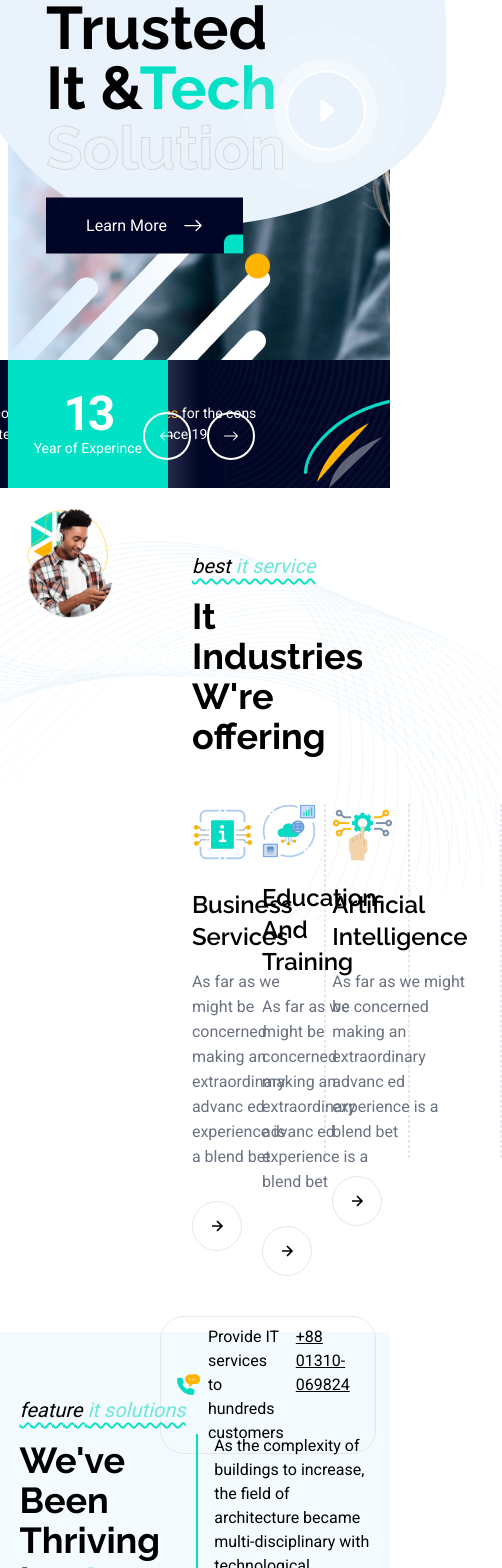
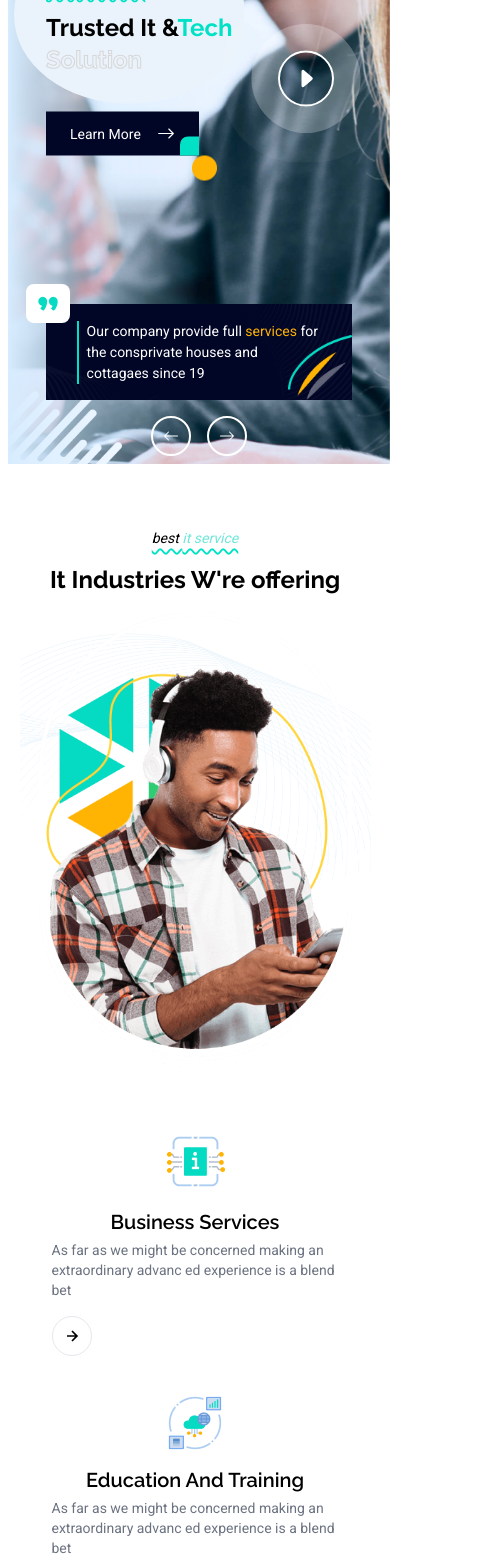
Before and after one commit to VikashMaurya10/Technix, a React (Vite) app: page / in a window 390 px wide. Shown: the part 380-1948 px from the top of the page, 502 px wide, since content can reach past the window. Built offline with nearby package versions, Linux system fonts and the light colour scheme.

Commit message:
make responsive

```diff
--- a/src/components/Home/About.jsx
+++ b/src/components/Home/About.jsx
@@ -8,8 +8,8 @@ import icon2 from "../../assets/about/icon-2.png";
 import icon3 from "../../assets/about/icon-3.png";
 import callicon from "../../assets/icon/call.svg";
 import bgpattern from "../../assets/about/shape-1.png";
+import { NavLink } from "react-router-dom";
 
-const About = () => {
 const data = [
   {
     img: icon1,
@@ -27,49 +27,58 @@ const About = () => {
     para: "As far as we might be concerned making an extraordinary advanc ed experience is a blend bet",
   },
 ];
-
+const About = () => {
   return (
-    <section className=" h-screen flex font-robo ">
-      <div className="absolute z-[-1]  w-[500px]">
-        <img src={bgpattern} alt="loading..." />
+    <section className="min-h-screen font-robo py-16">
+      <div className="xl:hidden block w-full text-center">
+        <h2 className="sm:text-xl text-sm px-8  wavyUnderline italic">best  <span className="text-[#6ee6d9]">it service </span>
+        </h2>
+        <h1 className="lg:text-4xl md:text-3xl text-2xl mt-4 font-bold px-8 font-rele">
+          It Industries W're offering
+        </h1>
       </div>
-      <div className="w-[90%] m-auto gap-10  flex">
-        <div>
-          <img className="" src={img1} alt="loading.." />
+      <div className="w-[90%] m-auto xl:gap-10 flex xl:flex-row flex-col">
+        <div className={`xl:w-[40%] sm:w-[50%] mx-auto bg-[url(/src/assets/about/shape-1.png)] bg-contain bg-no-repeat xl:bg-[0_4rem] bg-right-top`}>
+          <img className="w-full h-full object-contain" src={img1} alt="loading.." />
         </div>
-        <div className="w-[60%]  py-16">
-          <h1 className="text-xl px-8  wavyUnderline italic  ">best  <span className="text-[#6ee6d9]">it service </span>  </h1>
-          <h2 className="text-4xl mt-4 font-bold px-8 font-rele">
+        <div className="xl:w-[60%] w-full xl:py-16">
+          <div className="xl:block hidden">
+            <h2 className="text-xl px-8  wavyUnderline italic">best  <span className="text-[#6ee6d9]">it service </span>
+            </h2>
+            <h1 className="text-4xl mt-4 font-bold px-8 font-rele">
               It Industries W're offering
-          </h2>
-          <div className="grid grid-cols-3  mt-12 ">
+            </h1>
+          </div>
+          <div className="grid md:grid-cols-3 md:gap-0 gap-10 sm:grid-cols-2 grid-cols-1 mt-12 ">
             {data.map((val, i) => {
               return (
                 <div key={i} className="flex group ">
-                  <div className=" px-8" >
+                  <div className="px-8" >
                     <img
-                      className="group-hover:scale-x-[-1] transition-all duration-500"
+                      className="group-hover:scale-x-[-1] transition-all duration-500 max-[640px]:block max-[640px]:mx-auto"
                       src={val.img}
                       alt="loading"
                     />
-                    <h3 className="text-2xl font-semibold font-rele  mt-6">{val.heading}</h3>
-                    <p className="mt-4 leading-[25px] text-gray-500">
+                    <h3 className="md:text-2xl text-xl font-semibold font-rele md:mt-6 max-sm:text-center mt-4">{val.heading}</h3>
+                    <p className="md:mt-4 mt-1 md:text-base text-sm md:leading-[25px] text-gray-500">
                       {val.para}
                     </p>
 
-                    <button className=" mt-8 w-[50px] h-[50px] flex border rounded-full">
+                    <button className="md:mt-8 mt-4 md:w-[50px] md:h-[50px] w-10 aspect-square flex border rounded-full">
                       <BiRightArrowAlt className="m-auto text-xl" />
                     </button>
                   </div>
-                  <div className="border h-[75%]  border-dashed"></div>
+                  <div className={`border h-[75%] border-dashed ${i == 2 ? "border-0" : ""} ${i == 1 ? "border-0 md:border" : ""} ${i == 0 ? "border-0 sm:border" : ""}`}></div>
                 </div>
               );
             })}
           </div>
-          <div className="flex border mx-auto mt-10 py-2 pl-4 pr-12 rounded-3xl w-fit">
-            <img className="w-[23px] mr-2" src={callicon} alt="loading.." />
-            Provide IT services to hundreds customers{"  "}
-            <span className="underline ml-3">+88 01310-069824</span>
+          <div className="flex sm:flex-row flex-col justify-between items-center border mx-auto mt-10 px-5 sm:py-2 py-5 lg:w-[70%] sm:w-[80%] rounded-3xl">
+            <div className="flex justify-between items-center sm:text-center text-xs gap-2">
+              <img className="w-[23px]" src={callicon} alt="loading.." />
+              Provide IT services to hundreds customers
+            </div>
+            <NavLink to={'tel:88 01310-069824'} className="underline whitespace-nowrap block text-sm sm:text-base">+88 01310-069824</NavLink>
           </div>
         </div>
       </div>
--- a/src/components/Home/Feature.jsx
+++ b/src/components/Home/Feature.jsx
@@ -32,32 +32,32 @@ const data = [
 ];
 const Feature = () => {
   return (
-    <section className="relative  font-robo    bg-cover  bg-[-100px_0px]   bg-[url(./src/assets/feature/shape-1.png)] py-16 before:top-0 before:absolute before:h-[75%] before:bg-[#f3fbfe] before:z-[-1] before:w-full after:bottom-0 after:absolute after:h-[25%] after:bg-[#020626] after:z-[-1] after:w-full">
+    <section className="relative  font-robo    bg-cover  bg-[-100px_0px]   bg-[url(./src/assets/feature/shape-1.png)] py-16 before:top-0 before:absolute sm:before:h-[75%] before:h-[90%] before:bg-[#f3fbfe] before:z-[-1] before:w-full after:bottom-0 after:absolute sm:after:h-[25%] after:h-[10%] after:bg-[#020626] after:z-[-1] after:w-full">
       <div className="w-[90%] m-auto ">
-        <div className="flex justify-between items-center ">
+        <div className="flex lg:flex-row flex-col justify-between items-center ">
           <div>
-            <h1 className="text-xl wavyUnderline italic">
+            <h1 className="lg:text-xl md:text-base text-sm max-lg:text-center wavyUnderline italic">
               feature <span className="text-[#6ee6d9] ">it solutions </span>{" "}
             </h1>
-            <h2 className="text-4xl font-bold mt-4 font-rele ">
-              We've Been Thriving In{" "}
+            <h2 className="lg:text-4xl max-sm:text-center md:text-3xl text-2xl font-bold mt-4 font-rele ">
+              We've Been Thriving In
               <span className="text-[#6ee6d9]">38 Years</span>
             </h2>
           </div>
-          <div className="w-[500px] border-cyan border-l-2 pl-4">
-            <p className="text-base">
+          <div className="lg:w-[500px] lg:mt-0 mt-4 border-cyan border-l-2 pl-4">
+            <p className="md:text-base text-sm">
               As the complexity of buildings to increase, the field of
               architecture became multi-disciplinary with technological
               expertise.
             </p>
           </div>
         </div>
-        <div className="grid grid-cols-3 gap-8 mt-16">
+        <div className="grid md:grid-cols-3 sm:grid-cols-2 grid-cols-1 lg:gap-8 gap-4 mt-16">
           {data.map((val, i) => {
             return (
               <div
                 key={i}
-                className="group   relative bg-[url(./src/assets/feature/shape-2.png)]  bg-[#fdfdfd] text-center px-4 py-16"
+                className="group relative bg-[url(./src/assets/feature/shape-2.png)]  bg-[#fdfdfd] text-center px-4 lg:py-16 py-8"
                 style={{
                   boxShadow:
                     " rgba(0, 0, 0, 0.16) 0px 10px 36px 0px, rgba(0, 0, 0, 0.06) 0px 0px 0px 0px",
@@ -65,19 +65,19 @@ const Feature = () => {
               >
                 <div className=" relative w-fit mx-auto">
                   <img
-                    className="rounded-[80px]  transition-all duration-500"
+                    className="rounded-[80px] transition-all duration-500"
                     src={val.img}
-                    alt="loading"
+                    alt="loading..."
                   />
-                  <span className="absolute w-[50px] top-8 group-hover:opacity-100 opacity-0 duration-500 transition-all  -right-4 shadow-lg  p-3 bg-white rounded-full ">
+                  <span className="absolute w-[50px] top-8 group-hover:opacity-100 opacity-0 duration-500 transition-all -right-4 shadow-lg  p-3 bg-white rounded-full ">
                     <img className="w-full h-full object-contain" src={val.icon} alt="loading..." />
                   </span>
                 </div>
 
-                <h3 className="text-2xl font-semibold  mt-6 wavyUnderline">
+                <h3 className="md:text-2xl text-xl font-semibold  mt-6 wavyUnderline">
                   {val.heading}
                 </h3>
-                <p className="mt-4 leading-[25px] text-gray-500">{val.para}</p>
+                <p className="mt-4 lg:text-base text-sm lg:leading-[25px] text-gray-500">{val.para}</p>
                 <button className=" transition-all duration-500 text-white bg-[#6ee6d9] group-hover:translate-y-0 translate-y-4 group-hover:opacity-[1] opacity-0 absolute left-[50%] -translate-x-1/2 bottom-[-25px] mt-8 w-[50px] h-[50px] flex border-[#6ee6d9] border-2 rounded-full backdrop-blur-[2px]">
                   <BiRightArrowAlt className="m-auto text-3xl" />
                 </button>
--- a/src/components/Home/Landing.jsx
+++ b/src/components/Home/Landing.jsx
@@ -22,7 +22,7 @@ import quot from "../../assets/hero/quot.png"
 const images = [img1, img2, img3]
 const Card = ({ _this }) => {
     return (
-        <div className='relative h-[calc(100vh-88px)]'>
+        <div className='relative sm:h-[calc(100vh-88px)] h-[calc(100vh-72px)]'>
             <img className='h-full w-full object-cover' src={_this} alt="loading.." />
         </div>
     )
@@ -30,7 +30,7 @@ const Card = ({ _this }) => {
 
 const Landing = () => {
     return (
-        <section className='relative w-[98%] mr-0 ml-auto font-robo'>
+        <section className='relative w-[98%] mr-0 ml-auto font-robo overflow-hidden'>
             <Swiper navigation={{
                 nextEl: ".nextBtn",
                 prevEl: ".preBtn"
@@ -51,25 +51,25 @@ const Landing = () => {
                     })
                 }
             </Swiper>
-            <div className='flex gap-4 absolute bottom-7 left-1/2 -translate-x-1/2 z-30'>
-                <button className=' preBtn swiperbtn'><BsArrowRight className='rotate-[180deg]' /></button>
-                <button className=' nextBtn swiperbtn'><BsArrowRight /></button>
+            <div className='flex gap-4 absolute sm:bottom-7 bottom-2 left-1/2 -translate-x-1/2 z-30'>
+                <button className='preBtn swiperbtn'><BsArrowRight className='rotate-[180deg]' /></button>
+                <button className='nextBtn swiperbtn'><BsArrowRight /></button>
             </div>
-            <div className='absolute left-0 bottom-0 z-20 bg-cyan h-[8rem] w-[10rem] text-white flex items-center justify-center'>
-                <p className='text-sm'><span className='block text-center text-5xl font-bold tracking-[-3px]'>13</span>Year of Experince</p>
+            <div className='absolute sm:left-0 left-4 sm:bottom-0 sm:top-auto top-5 z-20 bg-cyan sm:h-[8rem] sm:w-[10rem] text-white flex items-center justify-center sm:p-0 p-2 rounded sm:rounded-none'>
+                <p className='sm:text-sm text-xs'><span className='block text-center sm:text-5xl text-2xl font-bold tracking-[-3px]'>13</span>Year of Experince</p>
             </div>
-            <div className='absolute left-0 bottom-0 z-10'>
+            <div className='absolute left-0 bottom-0 z-10 w-[30%]'>
                 <img className='object-contain w-full h-full' src={shape4} alt="loading.." />
             </div>
-            <div className='absolute right-0 bottom-0 z-10 bg-darkblue h-[8rem] w-[30rem] text-white '>
+            <div className='absolute sm:right-0 sm:bottom-0 bottom-[4rem] z-20 bg-darkblue sm:h-[8rem] h-[6rem] sm:w-[40%] mx-[10%] sm:m-0 text-white '>
                 <div className='relative flex items-center justify-center w-full h-full bg-[url(/src/assets/hero/shape-6.png)] bg-cover bg-no-repeat'>
-                    <div className={"w-[80%]"}>
+                    <div className="w-[80%]">
                         <p className='text-[14px] font-normal whitespace-normal border-l-2 border-cyan pl-2'>
                             Our company provide full <span className='text-yellow text-[14px]'>services</span> for the cons
-                            <span className='block'>private houses and cottagaes since 19</span>
+                            <span className='lg:block'>private houses and cottagaes since 19</span>
                         </p>
                     </div>
-                    <div className='absolute right-0 bottom-0'>
+                    <div className='absolute right-0 bottom-0 sm:w-auto sm:h-auto w-[4rem]'>
                         <img className='w-full h-full object-contain' src={shape5} alt="loading..." />
                     </div>
                     <div className='absolute -left-5 bg-white p-3 rounded-lg -top-5'>
@@ -86,26 +86,26 @@ const Landing = () => {
             <div className='absolute z-10 top-1/2 -translate-y-1/2 w-full'>
                 <div className='w-[80%] flex justify-between mx-auto z-10'>
                     <div>
-                        <h2 className="wavyUnderline italic">best <span className='text-cyan'>it solutions</span></h2>
-                        <h1 className='text_animation relative text-white capitalize text-6xl font-rele font-bold mt-8'>
+                        <h2 className="wavyUnderline italic sm:text-base text-sm ">best <span className='text-cyan'>it solutions</span></h2>
+                        <h1 className='text_animation relative text-white capitalize lg:text-6xl md:text-4xl text-2xl font-rele font-bold lg:mt-8 md:mt-6 mt-4 '>
                             <span className='text-black'>Trusted It &</span>
                             <span className='text-cyan'>Tech</span>
                             <span className='strokeme block '> Solution</span>
                         </h1>
-                        <button className='relative capitalize py-4 px-10 bg-darkblue text-white after:absolute after:w-[1.2rem] after:h-[1.2rem] after:bg-cyan after:right-0 after:bottom-0 after:content-[""] after:rounded-tl-lg flex gap-4 items-center mt-5'>
-                            Learn more <BsArrowRight className='text-xl' />
+                        <button className='relative capitalize py-3 px-6 md:py-4 md:px-10 bg-darkblue text-white after:absolute after:w-[1.2rem] after:h-[1.2rem] after:bg-cyan after:right-0 after:bottom-0 after:content-[""] after:rounded-tl-lg flex gap-4 items-center lg:mt-5 sm:mt-[5rem] md:text-base text-sm mt-9'>
+                            Learn more <BsArrowRight className='sm:text-xl text-lg' />
                         </button>
                         <div className='w-full'>
                             <img className='ml-auto mr-4' src={shape7} alt="loading.." />
                         </div>
                     </div>
                     <div className='w-[30%] flex items-center justify-center'>
-                        <button className='ripple border-2 border-white rounded-full w-[5rem] h-[5rem] flex items-center justify-center'><BsFillCaretRightFill className='text-white text-3xl' /></button>
+                        <button className='ripple border-2 border-white rounded-full md:w-[5rem] md:h-[5rem] w-[3.5rem] aspect-square flex items-center justify-center'><BsFillCaretRightFill className='text-white sm:text-3xl text-2xl' /></button>
                     </div>
                 </div>
             </div>
-            <div className='z-10 absolute top-24 right-5'>
-                <img className='bollBounce' src={shape3} alt="loading.." />
+            <div className='z-10 absolute sm:top-24 top-20 sm:right-5 -right-1'>
+                <img className='bollBounce md:w-full w-[70%]' src={shape3} alt="loading.." />
             </div>
         </section>
     );
--- a/src/components/Home/ServicesFirst.jsx
+++ b/src/components/Home/ServicesFirst.jsx
@@ -59,10 +59,10 @@ const ServicesFirst = () => {
       <p className='text-center italic wavyUnderline'>
         service <span className='text-cyan'>it solutions</span>
       </p>
-      <h1 className='text-center text-4xl mt-8 font-rele font-bold'>
+      <h1 className='text-center lg:text-4xl md:text-3xl text-2xl mt-8 font-rele font-bold max-sm:w-[90%] max-sm:mx-auto'>
         All Professional <span className="text-cyan">IT Solutions</span> & Services
       </h1>
-      <div className='grid grid-cols-5 gap-4 px-4  my-16'>
+      <div className='grid xl:grid-cols-5 md:grid-cols-3 sm:grid-cols-2 md:gap-4 gap-8 px-4 my-16 max-sm:w-[90%] max-sm:mx-auto'>
         {
           cardData.map((value, i) => {
             return (
--- a/src/components/Home/ServicesSecound.jsx
+++ b/src/components/Home/ServicesSecound.jsx
@@ -23,32 +23,38 @@ const ServicesSecound = () => {
     }, []);
 
     return (
-        <section className=' radialGradient relative overflow-hidden text-white py-16 flex items-center'>
-            <div className='w-[55%] gap-4 flex items-center justify-evenly '>
-                <div className='flex items-center justify-evenly gap-10 flex-col'>
-                    <p className='text-center'>
-                        <span className='strokeme text-4xl font-bold font-rele tracking-[2px] block'>10+</span>
+        <section className=' radialGradient relative overflow-hidden text-white py-16 flex lg:flex-row flex-col items-center gap-10 xl:gap-0 px-6'>
+            <div className='lg:hidden block'>
+                <p className='wavyUnderline italic max-lg:text-center md:text-base text-sm'>service <span className='text-cyan'>it solutions</span></p>
+                <h2 className='md:text-3xl text-2xl font-rele font-semibold mt-7 max-sm:text-center'>Tech Change The World</h2>
+            </div>
+            <div className='lg:w-[55%] w-[80%] gap-4 flex items-center sm: justify-evenly '>
+                <div className='flex items-center justify-evenly lg:gap-10 gap-6 flex-col'>
+                    <p className='text-center whitespace-nowrap'>
+                        <span className='strokeme lg:text-4xl text-3xl font-bold font-rele tracking-[2px] block'>10+</span>
                         Experience
                     </p>
-                    <p className='text-center'>
-                        <span className='strokeme text-4xl font-bold font-rele tracking-[3px] block'>255</span>
+                    <p className='text-center whitespace-nowrap'>
+                        <span className='strokeme lg:text-4xl text-3xl font-bold font-rele tracking-[3px] block'>255</span>
                         square area
                     </p>
-                    <p className='text-center'>
-                        <span className='strokeme text-4xl font-bold font-rele tracking-[3px] block'>310</span>
+                    <p className='text-center whitespace-nowrap'>
+                        <span className='strokeme lg:text-4xl text-3xl font-bold font-rele tracking-[3px] block'>310</span>
                         square area
                     </p>
 
                 </div>
-                <div
+                <div className={`w-[350px]`}
                     style={{ transform: `rotate(${scrollPercentage}deg)` }}
                 >
                     <img className='w-full h-full object-contain' src={world} alt="loading.." />
                 </div>
             </div>
-            <div className='w-[45%] relative'>
-                <p className='wavyUnderline italic'>service <span className='text-cyan'>it solutions</span></p>
-                <h2 className='text-3xl font-rele font-semibold mt-7'>Tech Change The World</h2>
+            <div className='lg:w-[45%] sm:w-[80%] relative'>
+                <div className='lg:block hidden'>
+                    <p className='wavyUnderline italic'>service <span className='text-cyan'>it solutions</span></p>
+                    <h2 className='text-3xl font-rele font-semibold mt-7'>Tech Change The World</h2>
+                </div>
                 <p className='mt-8 text-gray-500'>
                     Our company provides a full range of services for the construction
                     <span className='block'>of private houses and cottages since 19</span>
@@ -57,16 +63,17 @@ const ServicesSecound = () => {
                     <p><BsCheck className='text-cyan inline text-2xl mr-1' />series of manual and semi-manual activities.</p>
                     <p><BsCheck className='text-cyan inline text-2xl mr-1' />Construction is different from other industries</p>
                 </div>
-                <button className='mt-8 relative capitalize py-4 px-10 bg-lightBlue text-white after:absolute after:w-[1.2rem] after:h-[1.2rem] after:bg-cyan after:right-0 after:bottom-0 after:content-[""] after:rounded-tl-lg font-rele font-medium'>Tell Us How Can We Help
+                <button className='mt-8 relative capitalize py-4 px-10 bg-lightBlue text-white after:absolute after:w-[1.2rem] after:h-[1.2rem] after:bg-cyan after:right-0 after:bottom-0 after:content-[""] after:rounded-tl-lg font-rele font-medium max-sm:mx-auto block md:text-base text-sm'>Tell Us How Can We Help
                 </button>
                 <div className='absolute -top-10 right-16'>
                     <img src={shap4} alt="loading..." />
                 </div>
             </div>
-            <div className='absolute -bottom-[99%] -left-[35%]'>
+
+            <div className='absolute -bottom-[99%] -left-[40%]'>
                 <img className='rotateImage' src={shap2} alt="loading..." />
             </div>
-            <div className='absolute top-[10%] left-4'>
+            <div className='absolute sm:top-[10%] top-4 left-4'>
                 <img src={shap1} alt="loading..." />
             </div>
             <div className='absolute bottom-0 right-0'>
--- a/src/components/Layout/Header.jsx
+++ b/src/components/Layout/Header.jsx
@@ -5,11 +5,11 @@ import logo from "../../assets/logo/logo.png"
 const Header = () => {
     return (
         <header className='font-robo'>
-            <nav className='w-[80%] mx-auto py-4 flex justify-between items-center'>
+            <nav className='sm:w-[80%] w-[90%] mx-auto py-4 flex justify-between items-center'>
                 <NavLink>
-                    <img src={logo} alt="Logo" />
+                    <img className=' w-[70%] sm:w-full h-full object-contain' src={logo} alt="Logo" />
                 </NavLink>
-                <button className='relative capitalize py-4 px-10 bg-darkblue text-white after:absolute after:w-[1.2rem] after:h-[1.2rem] after:bg-cyan after:right-0 after:bottom-0 after:content-[""] after:rounded-tl-lg'>get started today</button>
+                <button className='relative capitalize py-3 px-6 md:py-4 md:px-10 bg-darkblue text-white after:absolute after:w-[1.2rem] after:h-[1.2rem] after:bg-cyan after:right-0 after:bottom-0 after:content-[""] after:rounded-tl-lg md:text-base text-xs '>get started today</button>
             </nav>
         </header>
     )
--- a/src/index.css
+++ b/src/index.css
@@ -16,14 +16,10 @@
 
 .text_animation::before {
     content: "";
-    width: 480px;
-    height: 410px;
     position: absolute;
-    top: -100%;
-    left: -5rem;
     animation: profile_animate 8s ease-in-out infinite 1s;
     z-index: -1;
-    @apply bg-lightGray
+    @apply bg-lightGray lg:w-[480px] lg:h-[410px] sm:w-[310px] sm:h-[230px] w-[230px] h-[180px] lg:-left-[5rem] lg:-top-full -top-[5.5rem] -left-[2rem]
 }
 
 @keyframes profile_animate {
@@ -62,8 +58,28 @@
     75% {
         transform: translate(0, 0);
     }
+}
 
+@media (max-width:640px) {
+    @keyframes bounceboll {
 
+        0%,
+        100% {
+            transform: translate(0, 0);
+        }
+
+        25% {
+            transform: translate(-50px, 0);
+        }
+
+        50% {
+            transform: translate(-30px, -50px);
+        }
+
+        75% {
+            transform: translate(0, 0);
+        }
+    }
 }
 
 .ripple {
@@ -114,7 +130,7 @@
 }
 
 .swiperbtn {
-    @apply border-2 border-white rounded-full w-12 h-12 flex items-center justify-center text-white
+    @apply border-2 border-white rounded-full sm:w-12 sm:h-12 flex items-center justify-center text-white w-10 aspect-square
 }
 
 .rotateImage {
```
Lines whose indentation alone changed are shown as unchanged.
